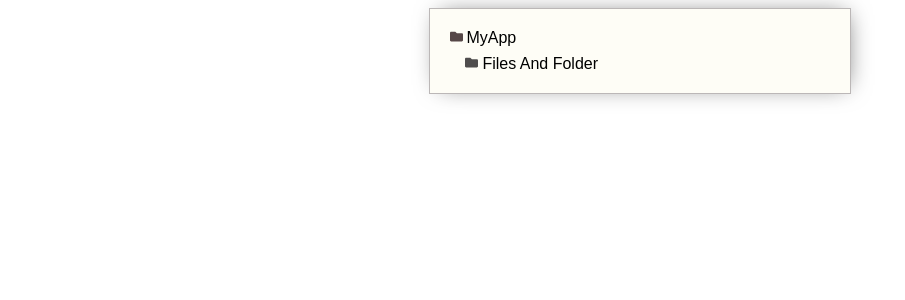
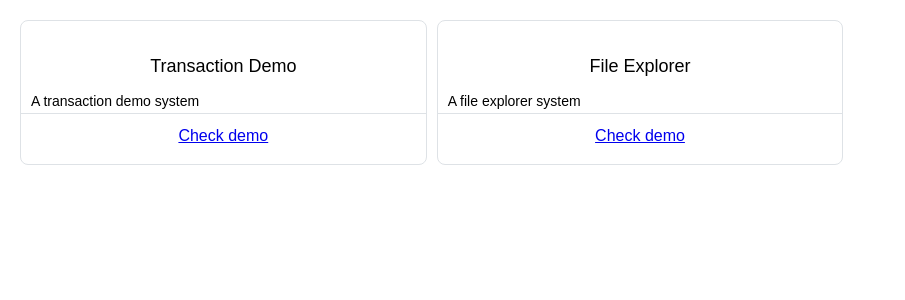
Before and after one commit to mittalsam98/frontenddev, a React (Vite) app: page / in a window 1280 px wide. Shown: the top 300 px of the page, without its empty margins (0-905 px from the left). Built offline with nearby package versions, Linux system fonts and the light colour scheme.

Commit message:
Added Landing page UI

```diff
--- a/src/file-explorer/file-explorer.css
+++ b/src/file-explorer/file-explorer.css
@@ -4,6 +4,7 @@
   max-width: 100%;
   padding: 20px;
   margin: auto;
+  margin-top: 10px;
   border: 1px solid rgb(187, 183, 183);
   -webkit-box-shadow: 3px -1px 25px -8px rgba(0, 0, 0, 0.6);
   -moz-box-shadow: 3px -1px 25px -8px rgba(0, 0, 0, 0.6);
@@ -23,11 +24,11 @@
 
 @media screen and (min-width: 720px) {
   .outerContainer {
-    max-width: 40%;
+    max-width: 50%;
   }
 }
 @media screen and (min-width: 920px) {
   .outerContainer {
-    max-width: 30%;
+    max-width: 40%;
   }
 }
--- a/src/file-explorer/folder-nodes/folder-nodes.css
+++ b/src/file-explorer/folder-nodes/folder-nodes.css
@@ -6,10 +6,13 @@
 }
 .folder-icon {
   font-size: 13px;
+  z-index: 1000;
+
   color: rgb(79, 77, 77);
 }
 
 .file-icon {
+  z-index: 1000;
   font-size: 13px;
   color: rgb(132, 120, 120);
 }
@@ -34,7 +37,7 @@
   display: block;
   position: absolute;
   content: '';
-  top: 13px;
+  top: 17px;
   left: 5px;
   width: 0;
   height: 100%;
--- /dev/null
+++ b/src/landing-page/card.jsx
@@ -0,0 +1,44 @@
+import { FaHeart } from 'react-icons/fa';
+import { Card, Image, Text, Group, Badge, Button, ActionIcon } from '@mantine/core';
+import classes from './landing.module.css';
+import { Link } from 'react-router-dom';
+
+export default function CardDatum(props) {
+  const { description, name, path } = props.val;
+  return (
+    <Card withBorder radius='md' p='md' className={classes.card}>
+      {/* <Card.Section>
+        <Image src={image} alt={title} height={180} />
+      </Card.Section> */}
+
+      <Card.Section className={classes.section} mt='md'>
+        <Group justify='center'>
+          <Text fz='lg' fw={500}>
+            {name}
+          </Text>
+        </Group>
+        <Text fz='sm' ml='xs' mt='xs'>
+          {description}
+        </Text>
+      </Card.Section>
+
+      {/* <Card.Section className={classes.section}>
+        <Text mt='md' className={classes.label} c='dimmed'>
+          Perfect for you, if you enjoy
+        </Text>
+        <Group gap={7} mt={5}>
+          {features}
+        </Group>
+      </Card.Section> */}
+
+      <Group justify='center' mt='xs'>
+        <Link to={path}>Check demo</Link>
+        {/* <ActionIcon variant='default' radius='md' size={36}>
+          <FaHeart className={classes.like} stroke={1.5} />
+        </ActionIcon> */}
+      </Group>
+    </Card>
+  );
+}
+
+// https://ui.mantine.dev/category/app-cards/
--- a/src/landing-page/index.jsx
+++ b/src/landing-page/index.jsx
@@ -1,5 +1,15 @@
-import React from 'react';
+import { FaHeart } from 'react-icons/fa';
+import { Card, Image, Text, Group, Badge, Button, ActionIcon } from '@mantine/core';
+import classes from './landing.module.css';
+import { questionsList } from './list-items';
+import CardDatum from './card';
 
-export default function LandingPage() {
-  return <div>LandingPage</div>;
+export default function Landing() {
+  return (
+    <div className={classes.outerContainer}>
+      {questionsList.map((val) => {
+        return <CardDatum val={val} />;
+      })}
+    </div>
+  );
 }
--- /dev/null
+++ b/src/landing-page/landing.module.css
@@ -0,0 +1,35 @@
+.outerContainer {
+  display: grid;
+  grid-template-columns: repeat(1, 1fr);
+  gap: 10px;
+  padding: 20px;
+}
+
+.card {
+}
+
+@media screen and (min-width: 600px) {
+  .outerContainer {
+    grid-template-columns: repeat(2, 1fr);
+  }
+}
+@media screen and (min-width: 960px) {
+  .outerContainer {
+    grid-template-columns: repeat(3, 1fr);
+  }
+}
+.section {
+  border-bottom: 1px solid rgb(211, 203, 203);
+}
+
+.like {
+  color: var(--mantine-color-red-6);
+  width: rem(20px);
+  height: rem(20px);
+}
+
+.label {
+  text-transform: uppercase;
+  font-size: var(--mantine-font-size-xs);
+  font-weight: 700;
+}
--- /dev/null
+++ b/src/landing-page/list-items.js
@@ -0,0 +1,12 @@
+export const questionsList = [
+  {
+    name: 'Transaction Demo',
+    path: '/transaction-demo',
+    description: 'A transaction demo system'
+  },
+  {
+    name: 'File Explorer',
+    path: '/file-explorer',
+    description: 'A file explorer system'
+  }
+];
--- a/src/main.jsx
+++ b/src/main.jsx
@@ -2,7 +2,7 @@ import React from 'react';
 import ReactDOM from 'react-dom/client';
 import { MantineProvider } from '@mantine/core';
 import AppRouter from './routes';
-
+import '@mantine/core/styles.css';
 const theme = {
   colorScheme: 'light',
   colors: {
--- a/src/routes.jsx
+++ b/src/routes.jsx
@@ -8,7 +8,6 @@ export default function AppRouter() {
   return (
     <Router>
       <Routes>
-        <Route index element={<FileExplorer />} />
         <Route index element={<LandingPage />} />
         <Route index path='transaction-demo' element={<Transactions />} />
         <Route index path='file-explorer' element={<FileExplorer />} />
--- a/src/transactions/transaction.css
+++ b/src/transactions/transaction.css
@@ -1,5 +1,6 @@
 .wrapper {
   display: flex;
+  padding: 10px;
 }
 
 .sidebar__form {
@@ -7,7 +8,7 @@
   border: 1px solid black;
   padding: 15px;
   background-color: #fff;
-  height: 40vh;
+  height: 50vh;
   margin: 0px 10px;
 }
 .form__container {
```
